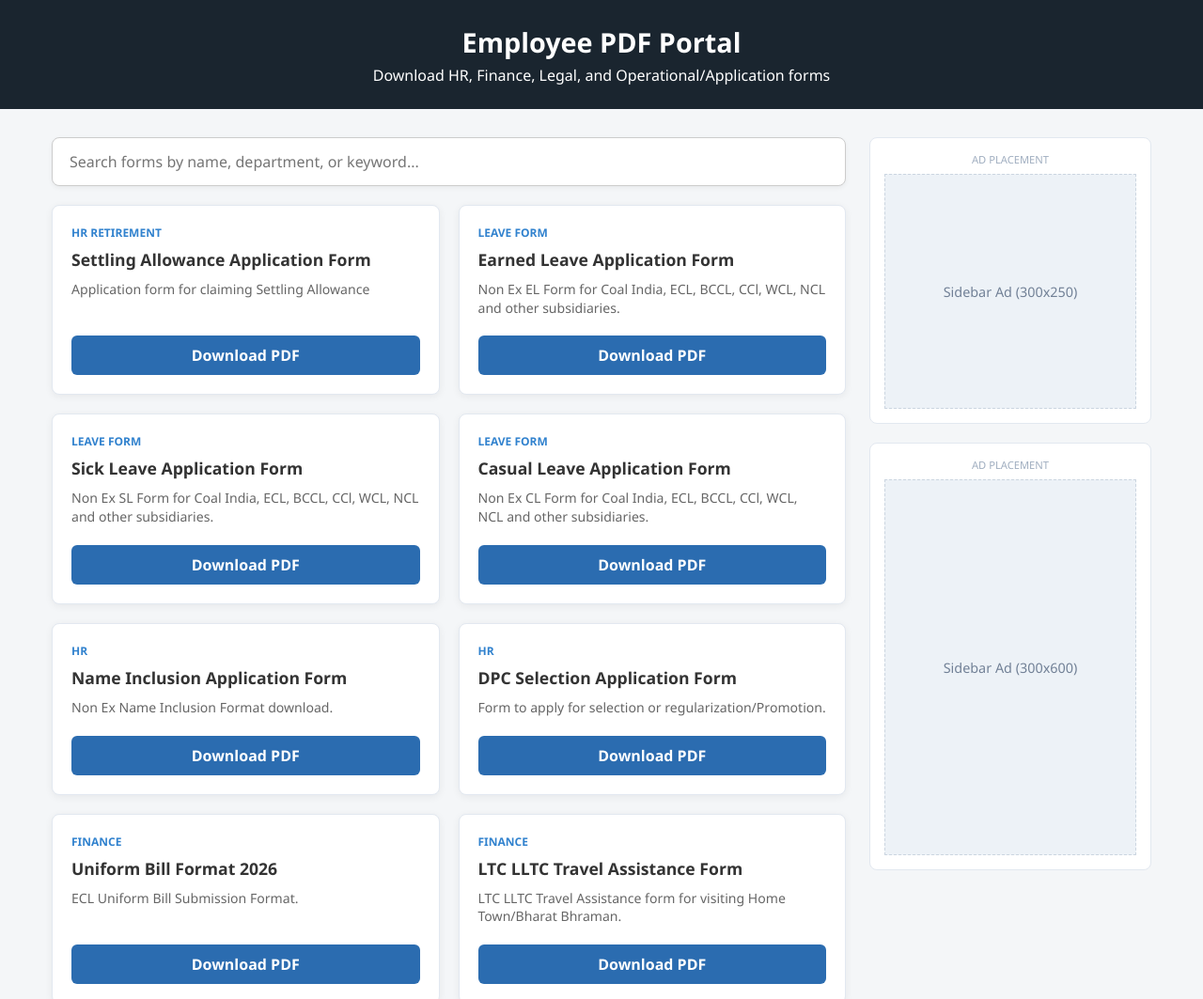
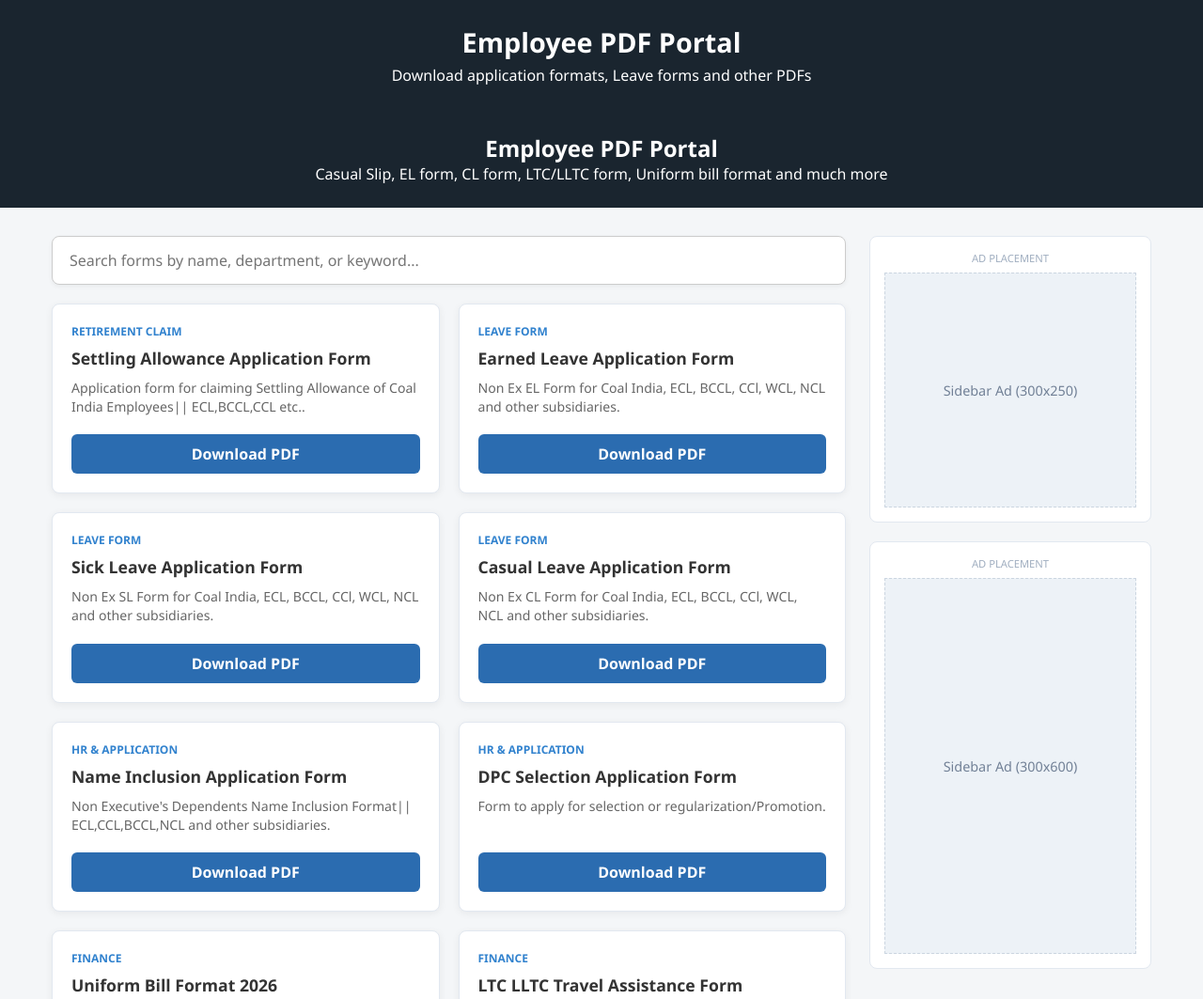
Before and after one commit to ASLuser/pdf-portal, a plain HTML site: page index.html in a window 1280 px wide. Shown: the top 1063 px of the page at 94% size. Drawn offline with Linux system fonts and the light colour scheme.

Commit message:
Keywords update

```diff
--- a/index.html
+++ b/index.html
@@ -4,14 +4,19 @@
     <meta charset="UTF-8">
     <meta name="viewport" content="width=device-width, initial-scale=1.0">
     <meta name="description" content="Download employee forms for HR, Finance, IT, and Operations.">
-    <title>Employee Forms Portal</title>
+    <title>Employees PDF Portal</title>
     <link rel="stylesheet" href="style.css">
 </head>
 <body>
 
     <header class="navbar">
         <h1>Employee PDF Portal</h1>
-        <p>Download HR, Finance, Legal, and Operational/Application forms</p>
+        <p>Download application formats, Leave forms and other PDFs </p>
+    </header>
+
+    <header class="navbar">
+        <h2>Employee PDF Portal</h2>
+        <p> Casual Slip, EL form, CL form, LTC/LLTC form, Uniform bill format and much more  </p>
     </header>
 
     <div class="container">
--- a/script.js
+++ b/script.js
@@ -1,13 +1,13 @@
 const formsData = [
-    { title: "Settling Allowance Application Form", category: "HR Retirement", description: "Application form for claiming Settling Allowance", fileUrl: "forms/Settling Allowance Form.pdf" },
+    { title: "Settling Allowance Application Form", category: "Retirement Claim", description: "Application form for claiming Settling Allowance of Coal India Employees|| ECL,BCCL,CCL etc..", fileUrl: "forms/Settling Allowance Form.pdf" },
     { title: "Earned Leave Application Form", category: "Leave Form", description: "Non Ex EL Form for Coal India, ECL, BCCL, CCl, WCL, NCL and other subsidiaries.", fileUrl: "forms/EL_Form.pdf" },
     { title: "Sick Leave Application Form", category: "Leave Form", description: "Non Ex SL Form for Coal India, ECL, BCCL, CCl, WCL, NCL and other subsidiaries.", fileUrl: "forms/SL_Form.pdf" },
     { title: "Casual Leave Application Form", category: "Leave Form", description: "Non Ex CL Form for Coal India, ECL, BCCL, CCl, WCL, NCL and other subsidiaries.", fileUrl: "forms/CL_Form.pdf" },
-    { title: "Name Inclusion Application Form", category: "HR", description: "Non Ex Name Inclusion Format download.", fileUrl: "forms/Name_Inclusion_Application_Format.pdf" },
-    { title: "DPC Selection Application Form", category: "HR", description: "Form to apply for selection or regularization/Promotion.", fileUrl: "forms/Selection_ApplicationFormat.pdf" },
+    { title: "Name Inclusion Application Form", category: "HR & application", description: "Non Executive's Dependents Name Inclusion Format|| ECL,CCL,BCCL,NCL and other subsidiaries.", fileUrl: "forms/Name_Inclusion_Application_Format.pdf" },
+    { title: "DPC Selection Application Form", category: "HR & application", description: "Form to apply for selection or regularization/Promotion.", fileUrl: "forms/Selection_ApplicationFormat.pdf" },
     { title: "Uniform Bill Format 2026", category: "Finance", description: "ECL Uniform Bill Submission Format.", fileUrl: "forms/UniformBill.pdf" },
-    { title: "LTC LLTC Travel Assistance Form", category: "Finance", description: "LTC LLTC Travel Assistance form for visiting Home Town/Bharat Bhraman.", fileUrl: "forms/TA_LTCForm.pdf" },
-    { title: "New Sahaj and Nomination Form", category: "CMPF", description: "Download New Sahaj and Nomination Form CMPF.", fileUrl: "forms/shaj_nomination.pdf" },
+    { title: "LTC LLTC Travel Assistance Form", category: "Finance", description: "LTC LLTC Travel Assistance form for visiting Home Town/Bharat Bhraman Coal India Employees.", fileUrl: "forms/TA_LTCForm.pdf" },
+    { title: "New Sahaj and Nomination Form", category: "CMPF", description: "Download New Sahaj and Nomination Form CMPF.", fileUrl: "forms/sahaj_nomination.pdf" },
     { title: "Pension Payment Order New Format", category: "CMPF", description: "Download PPO New Format.", fileUrl: "forms/ppo.pdf" },
     { title: "CMPF Undertaking Form", category: "CMPF", description: "Download New Undertaking Form CMPF.", fileUrl: "forms/undertaking.pdf" }
 ];
```
